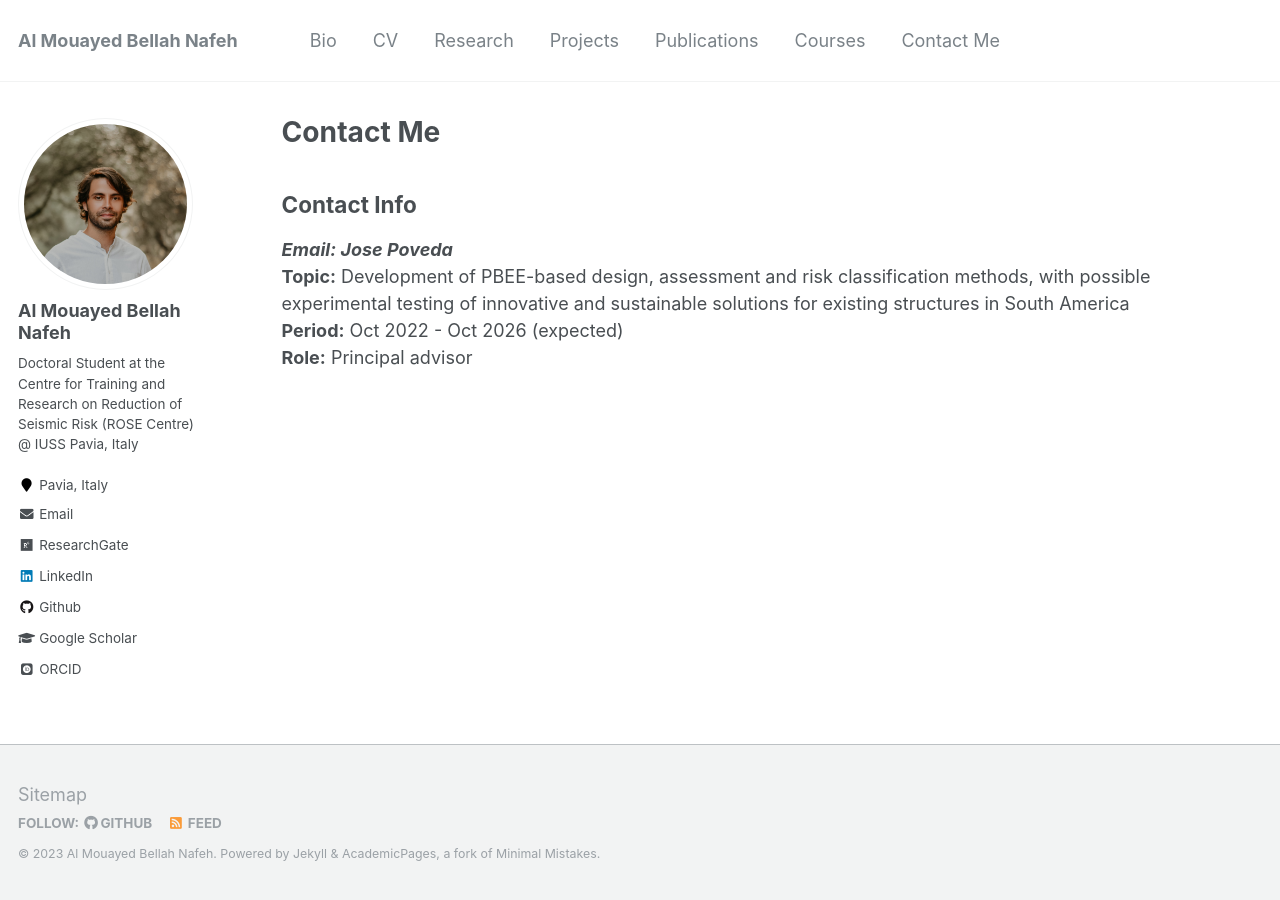
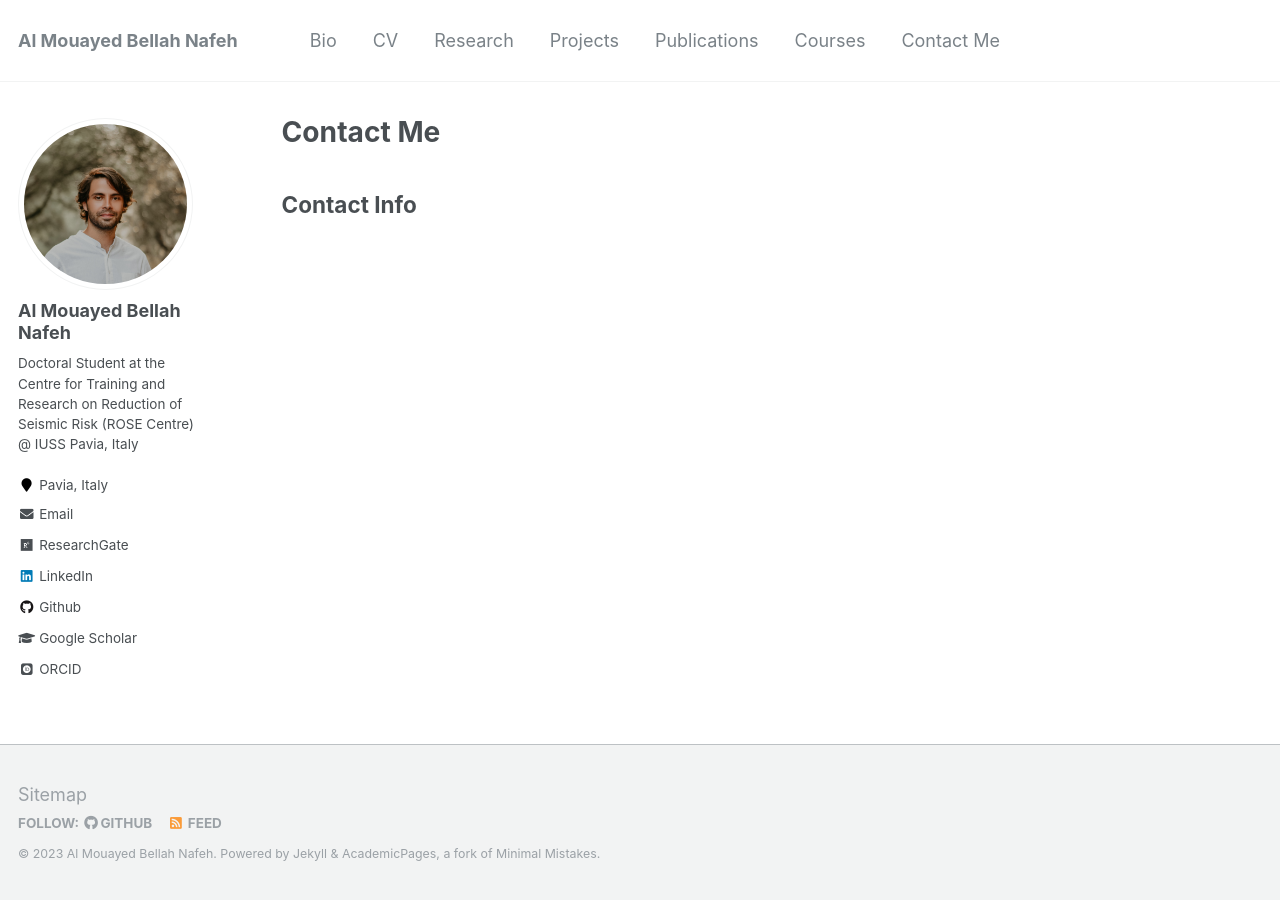
Before and after one commit to almouayedbellah-nafeh/almouayedbellah-nafeh.github.io, a Jekyll site: the page built from _pages/contact.md, in a window 1280 px wide. Built offline with Jekyll 4.4.1, drawn with Linux system fonts in a browser that asks for light colours; some web fonts are replaced.

Commit message:
Update contact.md

```diff
--- a/_pages/contact.md
+++ b/_pages/contact.md
@@ -6,7 +6,3 @@ author_profile: true
 ---
 
 ## Contact Info
-***Email: Jose Poveda***\
-**Topic:** Development of PBEE-based design, assessment and risk classification methods, with possible experimental testing of innovative and sustainable solutions for existing structures in South America\
-**Period:** Oct 2022 - Oct 2026 (expected)\
-**Role:** Principal advisor
```
